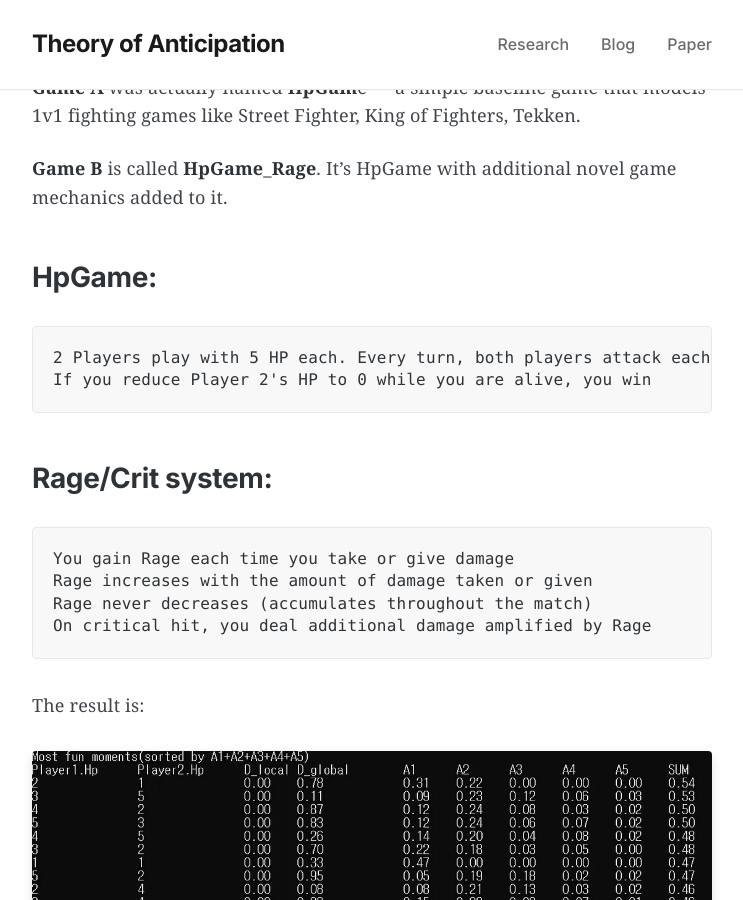
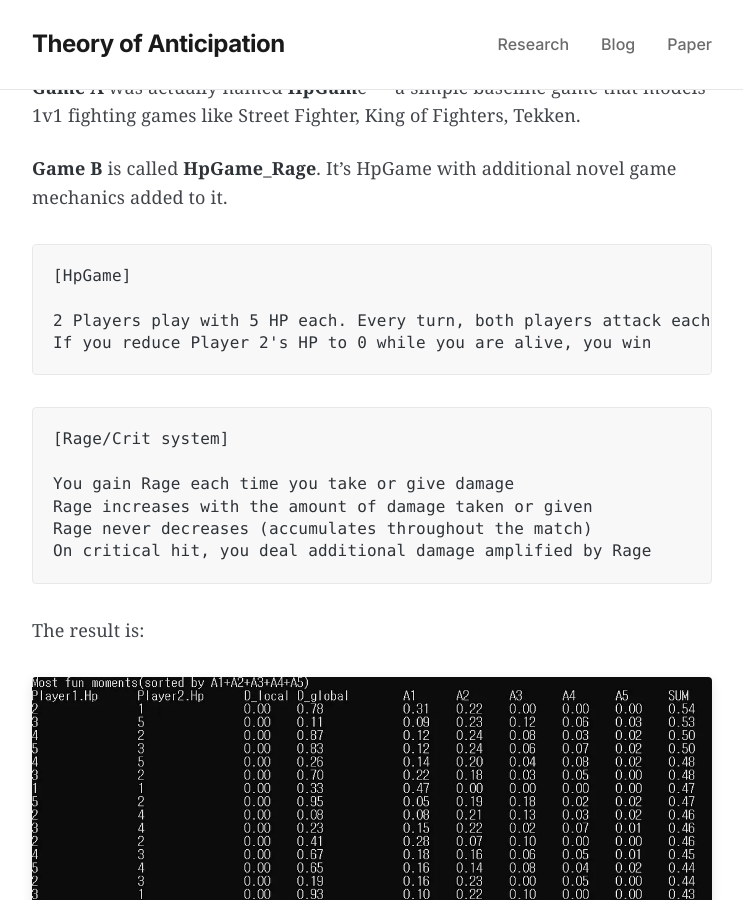
Before and after one commit to akalouis/akalouis.github.io, a Jekyll site: the page built from _posts/2025-06-28-can-you-mathematically-measure-fun-you-could-not-until-now.md, in a window 1280 px wide and 900 px high, scrolled down 6760 px. Shown: the whole window, without its empty margins (268-1011 px from the left). Built offline with Jekyll 4.4.1, drawn with Linux system fonts in a browser that asks for light colours; some web fonts are replaced; some of the changed text lies outside the part shown.

````diff
--- a/_posts/2025-06-28-can-you-mathematically-measure-fun-you-could-not-until-now.md
+++ b/_posts/2025-06-28-can-you-mathematically-measure-fun-you-could-not-until-now.md
@@ -168,15 +168,17 @@ Let's unpack those 2 mechanics and have a closer look.
 
 **Game B** is called **HpGame_Rage**. It's HpGame with additional novel game mechanics added to it.
 
-### HpGame:
 
 ```
+[HpGame]
+
 2 Players play with 5 HP each. Every turn, both players attack each other.
 If you reduce Player 2's HP to 0 while you are alive, you win
 ```
 
-### Rage/Crit system:
 ```
+[Rage/Crit system]
+
 You gain Rage each time you take or give damage
 Rage increases with the amount of damage taken or given
 Rage never decreases (accumulates throughout the match)
@@ -250,9 +252,7 @@ Did you know we can apply mathematical optimization algorithms? We can use genet
 
 Hmm, I think it's getting a little boring. How about this?
 
-> "Dear my boss. Mister, my novel mechanics achieve a FREAKIN' +26.5% compared to baseline model. This time, please accept. Sincerely."
->
-> — Game Designer
+> "Dear my boss. Mister, my novel mechanics achieve a FREAKIN' +26.5% compared to baseline model. This time, please accept. Sincerely." — Game Designer
 
 ---
 
````
